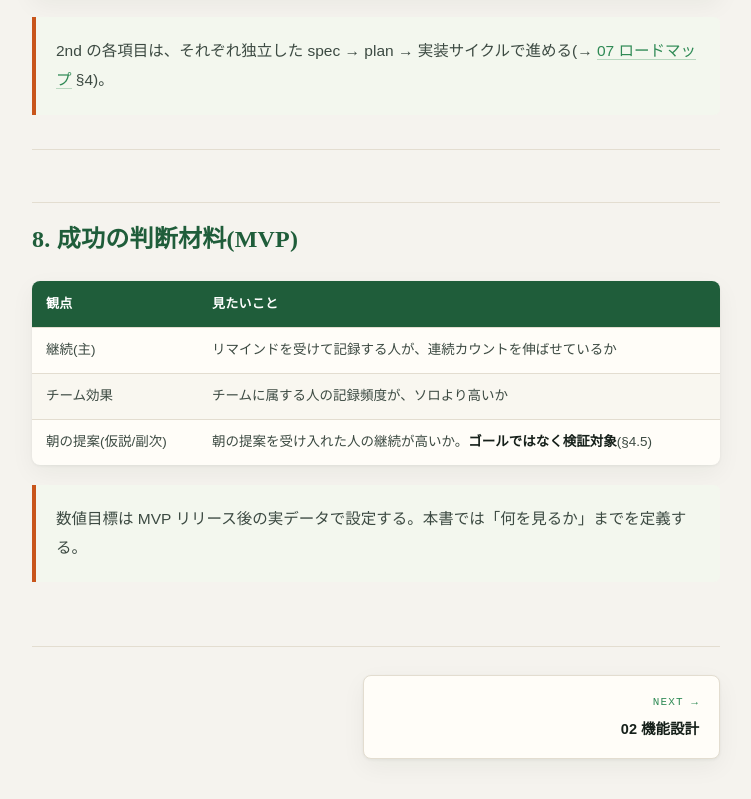
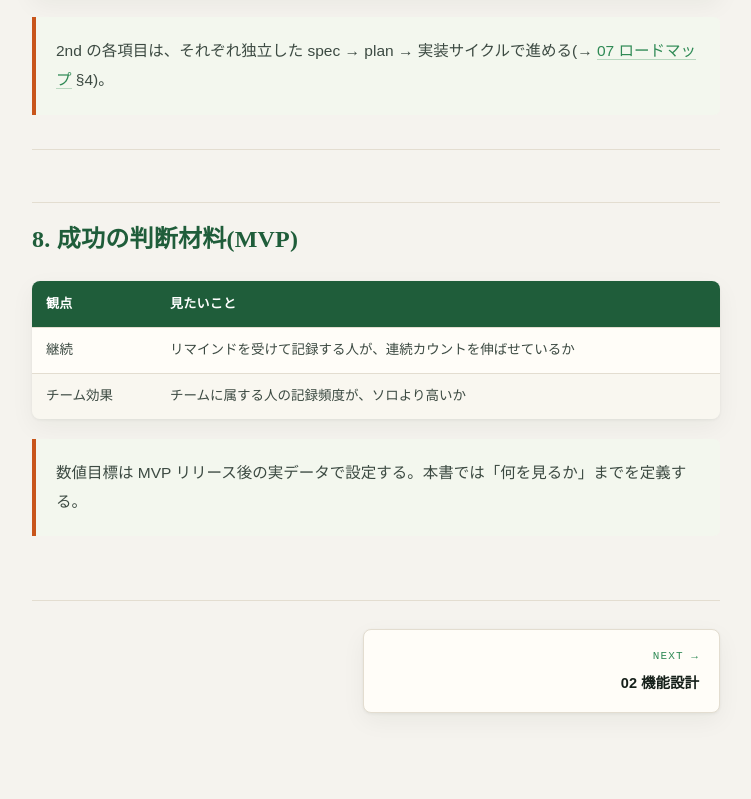
Before and after one commit to hiromichi-hayashi/repup, a website: page docs/html/01_concept.html in a window 1280 px wide. Shown: the part 5253-6052 px from the top of the page, without its empty margins (272-1023 px from the left). Drawn offline with Linux system fonts and the light colour scheme.

Commit message:
docs(01): 成功指標から「朝の提案」行を削除
To-Be が時間帯非依存になったのに合わせ、副次指標の朝提案を撤去。
主指標は継続とチーム効果に集約。

Co-Authored-By: Claude Opus 4.8 <noreply@anthropic.com>

```diff
--- a/docs/html/01_concept.html
+++ b/docs/html/01_concept.html
@@ -338,16 +338,12 @@ body{margin:0;background:var(--paper);color:var(--ink);
 </tr>
 </thead>
 <tbody><tr>
-<td>継続(主)</td>
+<td>継続</td>
 <td>リマインドを受けて記録する人が、連続カウントを伸ばせているか</td>
 </tr>
 <tr>
 <td>チーム効果</td>
 <td>チームに属する人の記録頻度が、ソロより高いか</td>
-</tr>
-<tr>
-<td>朝の提案(仮説/副次)</td>
-<td>朝の提案を受け入れた人の継続が高いか。<strong>ゴールではなく検証対象</strong>(§4.5)</td>
 </tr>
 </tbody></table>
 <blockquote>
```
Also changed, not shown: docs/01_concept.md (+1 -2 lines).
